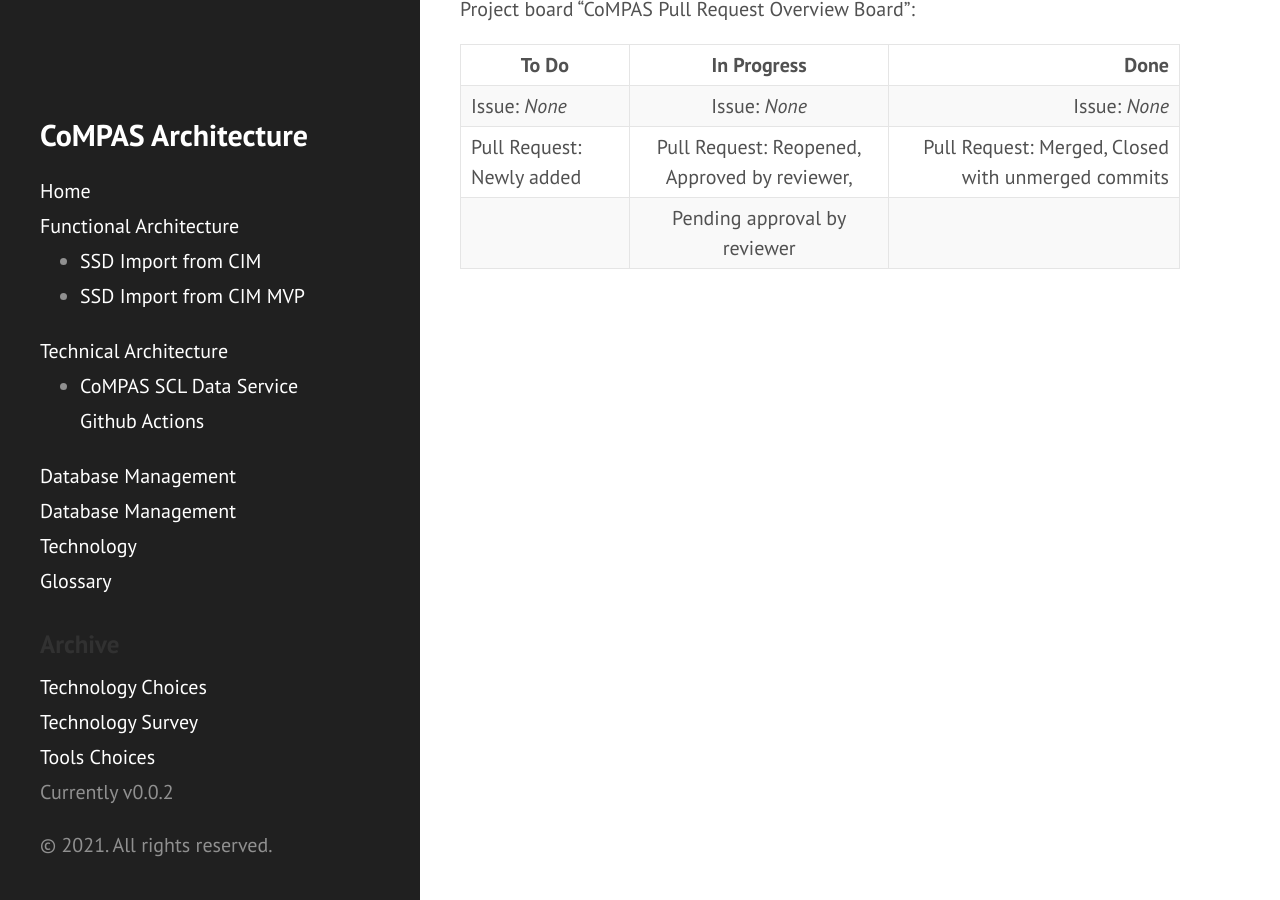
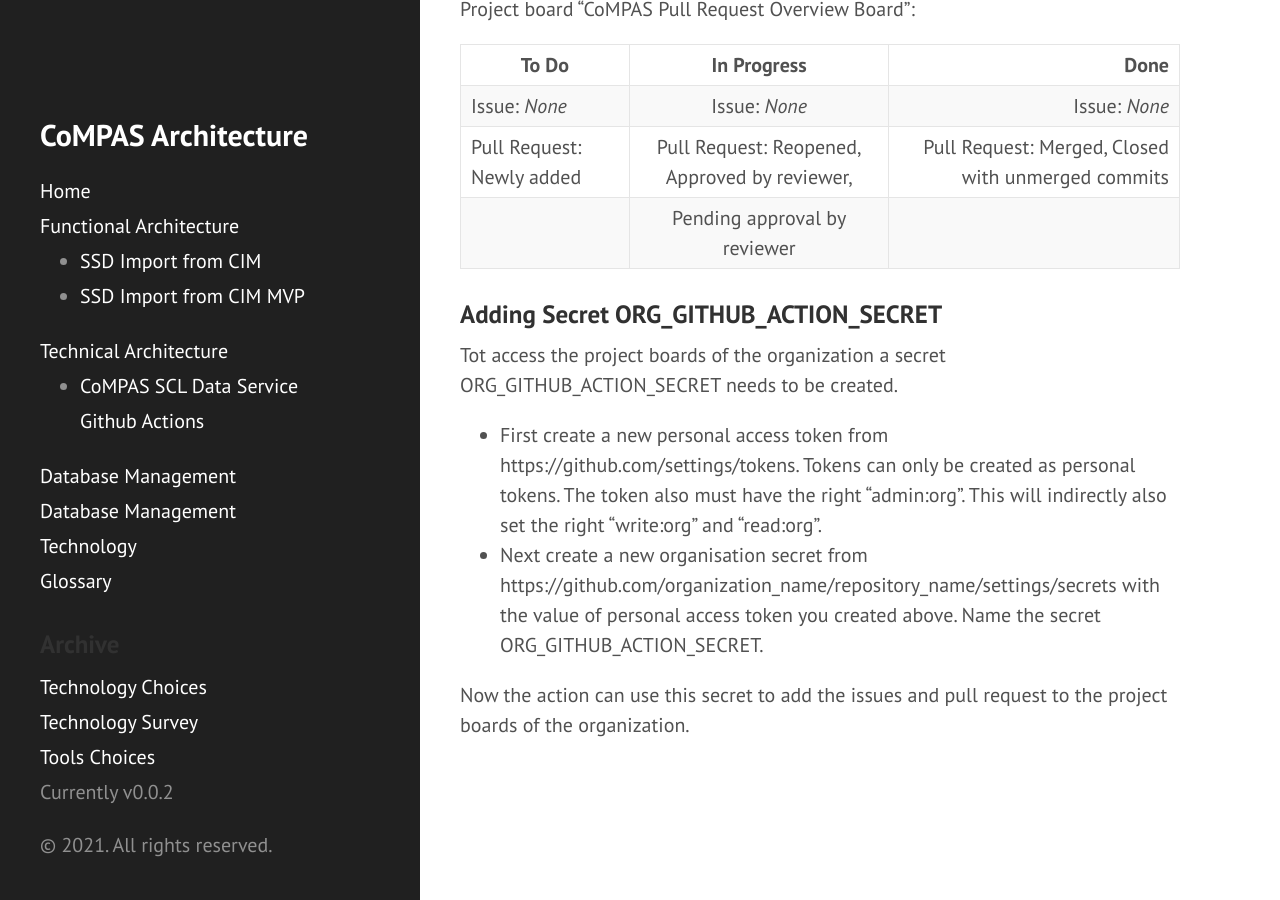
Before and after one commit to com-pas/compas-architecture, a Jekyll site: the page built from ISSUE_MANAGEMENT.md, in a window 1280 px wide and 900 px high, scrolled down 3843 px. Built offline with Jekyll 4.4.1, drawn with Linux system fonts in a browser that asks for light colours; our own code applies the rules of GitHub Pages for plain Markdown files.

Commit message:
Change the secret use for organisation.
Signed-off-by: Dennis Labordus <dennis.labordus@alliander.com>

````diff
--- a/ISSUE_MANAGEMENT.md
+++ b/ISSUE_MANAGEMENT.md
@@ -23,7 +23,7 @@ Under features make sure that the option "Issues" and "Projects" are selected.
 There should now be two new tabs "Issues" and "Projects" available to the left of "Settings".
 
 Next go to the tab "Projects" and create a new project board (right top button).
-Give the project board a new name like "CoMPAS \<Project> Board", give it a description if desired, use the template "Basic kanban".
+Give the project board a new name like "CoMPAS \<Project\> Board", give it a description if desired, use the template "Basic kanban".
 Now create the project board. This project board will be used to have an overview on repository level with all issues and pull requests.<br/>
 Next the project board is shown. Delete the notes that are automatically created.<br/>
 Now for each column select "Manage automation" under the "...". Change the automation according to the table below and update the settings.
@@ -70,14 +70,14 @@ jobs:
         uses: takanabe/github-actions-automate-projects@v0.0.2
         if: github.event_name == 'issues' && github.event.action == 'opened'
         env:
-          GITHUB_TOKEN: ${{ secrets.GITHUB_TOKEN }}
+          GITHUB_TOKEN: ${{ secrets.ORG_GITHUB_ACTION_SECRET }}
           GITHUB_PROJECT_URL: https://github.com/orgs/com-pas/projects/1 #(2)
           GITHUB_PROJECT_COLUMN_NAME: To do
       - name: add-new-pull-request-to-organization-based-project-column #(Step 4)
         uses: takanabe/github-actions-automate-projects@v0.0.2
         if: github.event_name == 'pull_request' && github.event.action == 'opened'
         env:
-          GITHUB_TOKEN: ${{ secrets.GITHUB_TOKEN }}
+          GITHUB_TOKEN: ${{ secrets.ORG_GITHUB_ACTION_SECRET }}
           GITHUB_PROJECT_URL: https://github.com/orgs/com-pas/projects/2 #(3)
           GITHUB_PROJECT_COLUMN_NAME: To do
 ```
@@ -113,3 +113,12 @@ Project board "CoMPAS Pull Request Overview Board":
 | Issue: _None_                |Issue: _None_                                | Issue: _None_                                      |
 | Pull Request: Newly added    |Pull Request: Reopened, Approved by reviewer,| Pull Request: Merged, Closed with unmerged commits |
 |                              | Pending approval by reviewer                |                                                    |
+
+### Adding Secret ORG_GITHUB_ACTION_SECRET
+Tot access the project boards of the organization a secret ORG_GITHUB_ACTION_SECRET needs to be created.
+- First create a new personal access token from https://github.com/settings/tokens. Tokens can only be created as personal tokens.
+  The token also must have the right "admin:org". This will indirectly also set the right "write:org" and "read:org".
+- Next create a new organisation secret from https://github.com/organization_name/repository_name/settings/secrets with the value of
+  personal access token you created above. Name the secret ORG_GITHUB_ACTION_SECRET.
+
+Now the action can use this secret to add the issues and pull request to the project boards of the organization.
````
Also changed, not shown: .github/workflows/automate_projects.yml.
